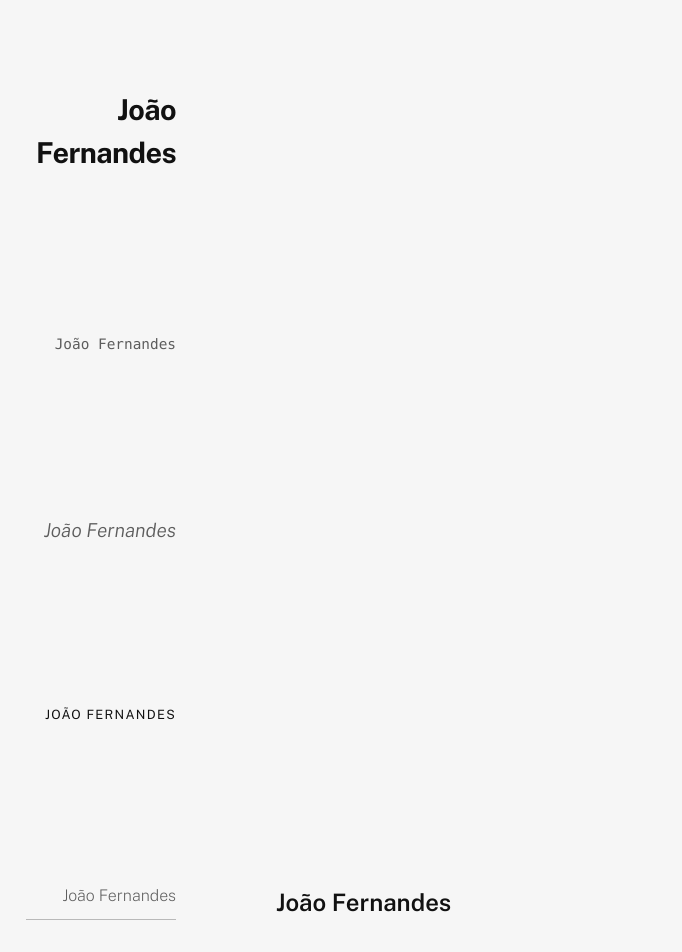
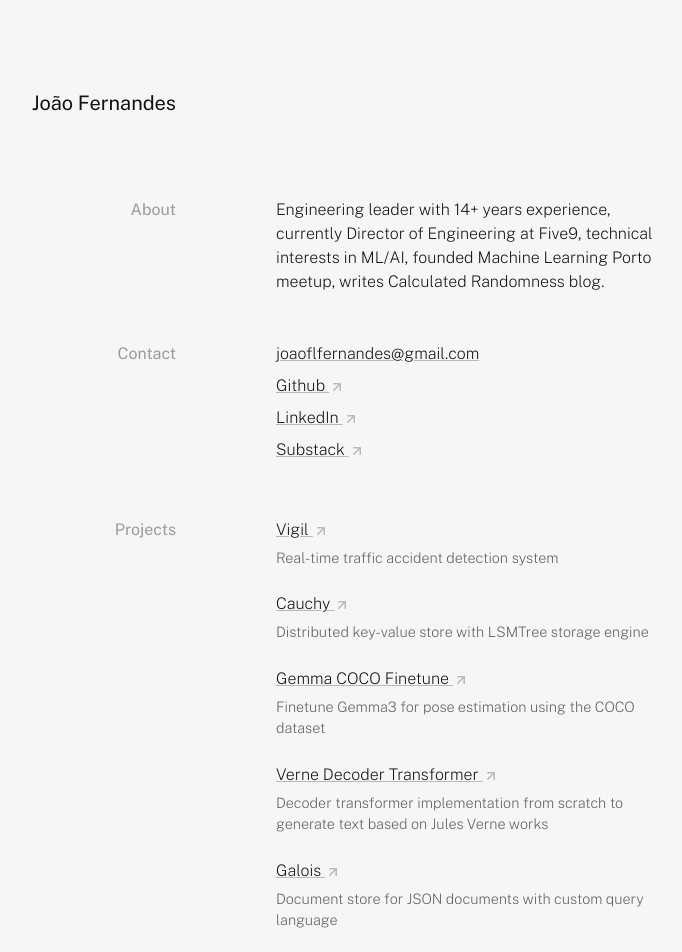
Before and after one commit to joaoflf/joaofernand.es, a plain HTML site: page index.html in a window 1280 px wide. Shown: the top 952 px of the page, without its empty margins (294-976 px from the left). Drawn offline with nearby package versions, Linux system fonts and the light colour scheme.

Commit message:
change header size

```diff
--- a/index.html
+++ b/index.html
@@ -17,12 +17,7 @@
 </head>
 
 <body>
-    <header class="header-1">João Fernandes</header>
-    <header class="header-2">João Fernandes</header>
-    <header class="header-3">João Fernandes</header>
-    <header class="header-4">João Fernandes</header>
-    <header class="header-5">João Fernandes</header>
-    <header class="header-6">João Fernandes</header>
+    <header>João Fernandes</header>
     <section class="about">
         <div class="label">About</div>
         <div class="content">
--- a/style.css
+++ b/style.css
@@ -28,52 +28,7 @@ header {
     margin-top: 5rem;
     margin-bottom: 2rem;
     grid-column: 2;
-}
-
-/* Header Style 1: Bold Large */
-.header-1 {
-    font-size: 1.8em;
-    font-weight: 700;
-    letter-spacing: -0.02em;
-}
-
-/* Header Style 2: Minimal Monospace */
-.header-2 {
-    font-family: 'Monaco', 'Menlo', monospace;
-    font-size: 0.9em;
-    color: var(--foreground-color-2);
-}
-
-/* Header Style 3: Italic Elegant */
-.header-3 {
-    font-style: italic;
-    font-weight: 300;
-    font-size: 1.2em;
-    color: var(--foreground-color-2);
-}
-
-/* Header Style 4: All Caps with Spacing */
-.header-4 {
-    text-transform: uppercase;
-    letter-spacing: 0.1em;
-    font-weight: 400;
-    font-size: 0.8em;
-}
-
-/* Header Style 5: Subtle with Border */
-.header-5 {
-    font-weight: 200;
-    color: var(--foreground-color-2);
-    border-bottom: 1px solid var(--underline-color);
-    padding-bottom: 0.5rem;
-}
-
-/* Header Style 6: Left-aligned Contrast */
-.header-6 {
-    text-align: left;
-    grid-column: 4;
-    font-size: 1.5em;
-    font-weight: 600;
+    font-size: 15pt;
 }
 
 .about,
```
